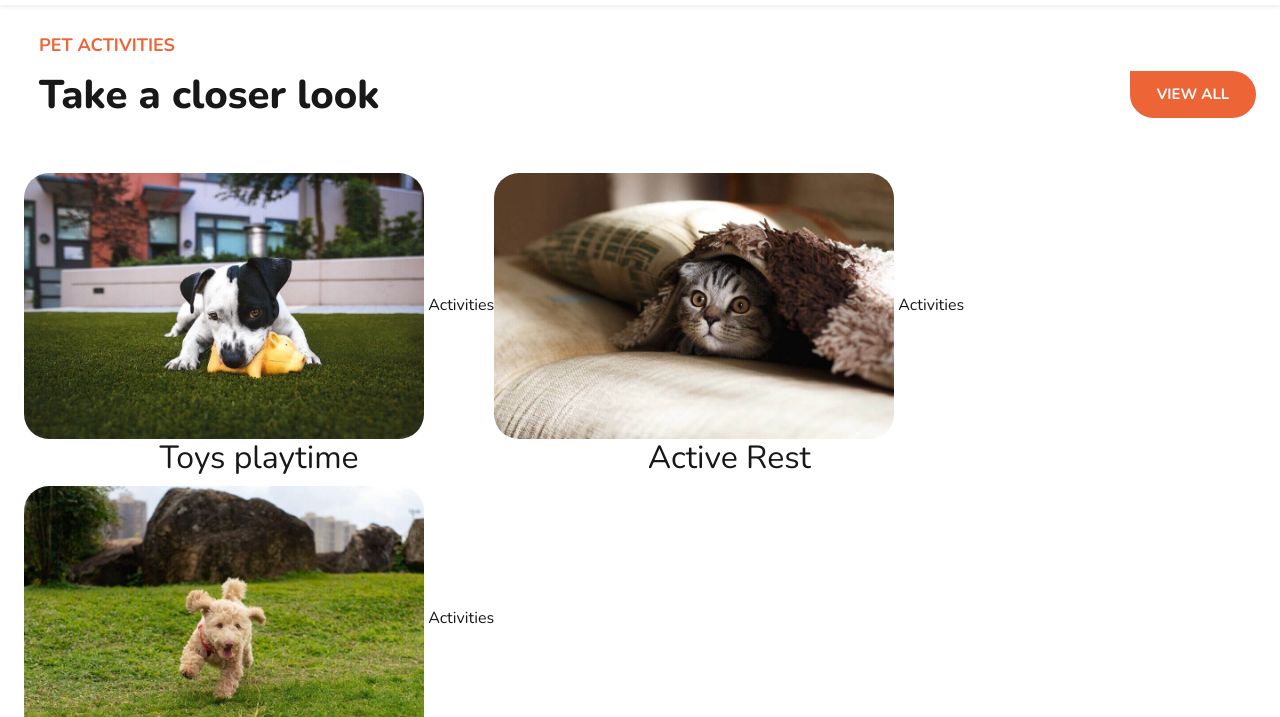
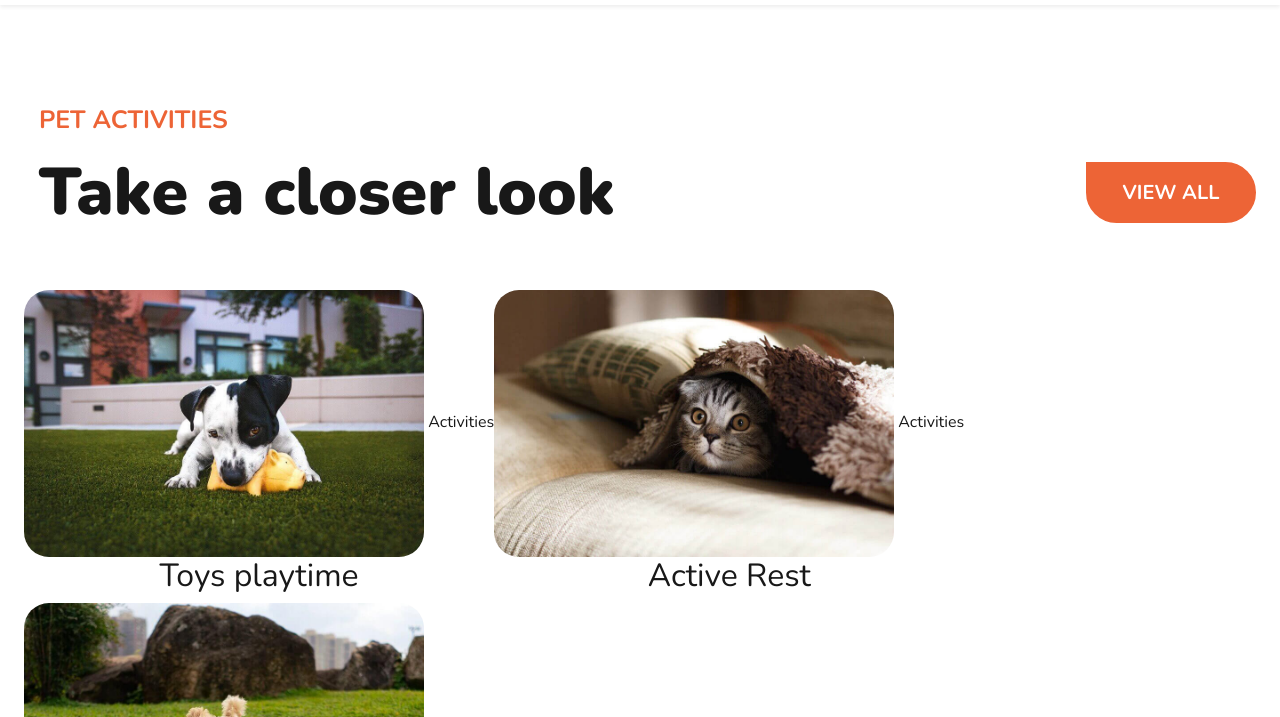
Before and after one commit to aaraquedesarrollo/c1-ejercicio9-grupoh, a plain HTML site: page index.html in a window 1280 px wide. Shown: the part 83-800 px from the top of the page. Drawn offline with nearby package versions, Linux system fonts and the light colour scheme.

Commit message:
Cambio de algunos tamaños de texto y boton

```diff
--- a/css/estilos.css
+++ b/css/estilos.css
@@ -33,14 +33,14 @@ a {
   font-weight: bold;
 }
 .titulo {
-  font-size: 18px;
+  font-size: 25px;
   color: var(--color-principal);
   font-weight: 700;
-  margin-top: 30px;
+  margin-top: 100px;
 }
 .subtitulo {
-  font-size: 40px;
-  font-weight: 800;
+  font-size: 66px;
+  font-weight: 900;
 }
 /* =================== BOTONES =================== */
 .boton {
@@ -58,9 +58,9 @@ a {
 .boton-principal {
   color: white;
   background-color: var(--color-principal);
-  height: 47px;
-  width: 126px;
-  font-size: 15px;
+  height: 61px;
+  width: 170px;
+  font-size: 20px;
   border-top-right-radius: 40px 40px;
   border-bottom-right-radius: 40px 40px;
   border-bottom-left-radius: 40px 40px;
@@ -74,7 +74,7 @@ a {
   display: block;
 }
 
-@media (min-width: 770px) {
+@media (min-width: 768px) {
   .item-lista a {
     padding-bottom: 10px;
     padding-top: 10px;
```
